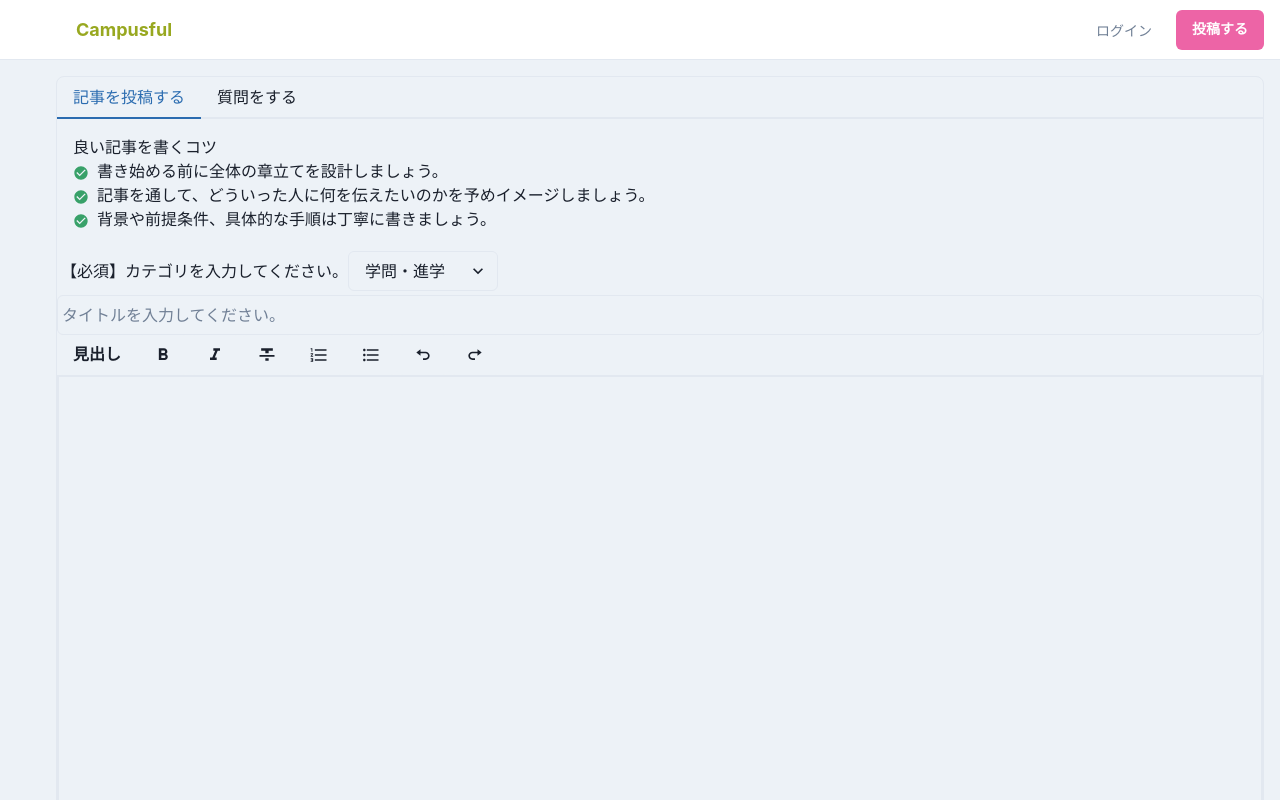
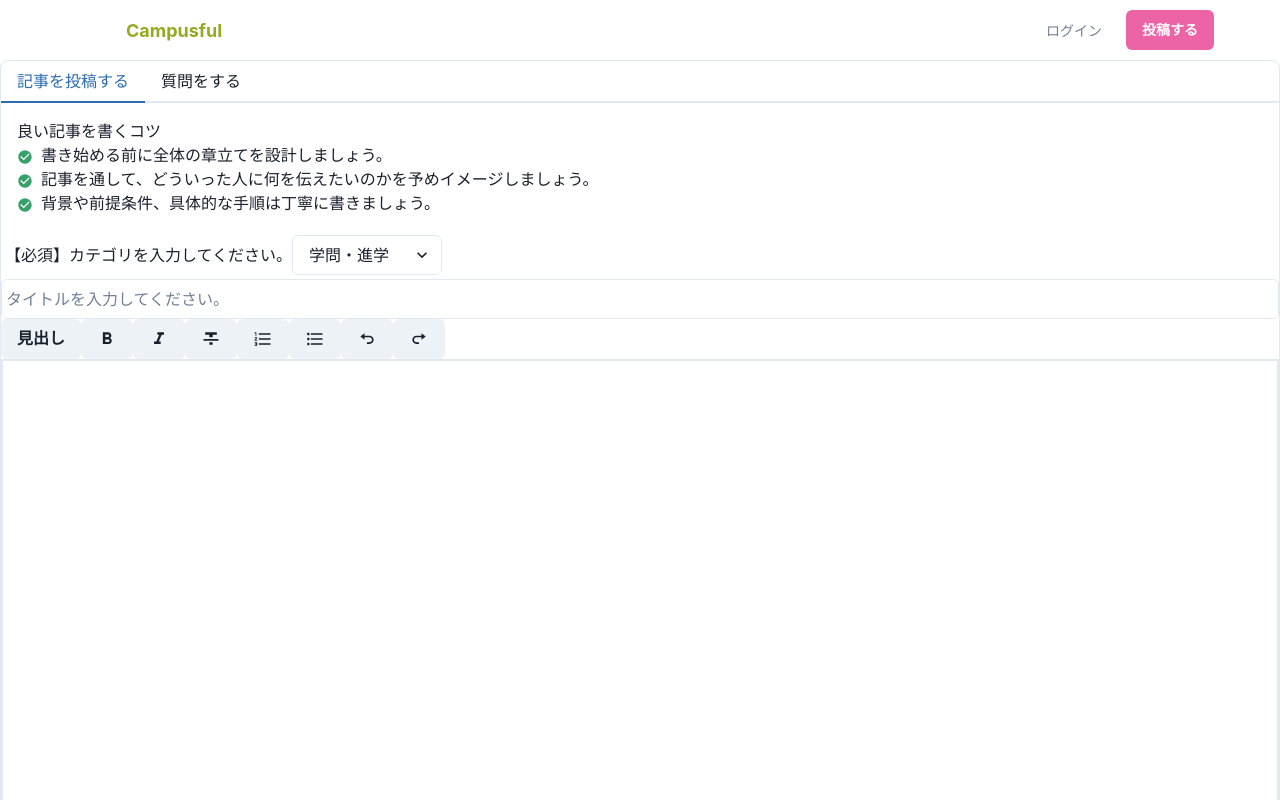
Before and after one commit to michiokoyama/campusful, a React (Create React App) app in the folder web/frontend/: page /articles/post in a window 1280 px wide. Shown: the top 800 px of the page. Built offline with nearby package versions, Linux system fonts and the light colour scheme.

Commit message:
Design: 表示位置を全体的に中央に寄せる

```diff
--- a/web/frontend/src/components/common/Header.tsx
+++ b/web/frontend/src/components/common/Header.tsx
@@ -31,17 +31,17 @@ import {
 } from 'react-icons/fi';
 import { IconType } from 'react-icons';
 
-export const Header = ({children}: {children: ReactNode}) => {
-  return <HeaderBase children={children} />
+export const Header = () => {
+  return <HeaderBase />
 }
 
 const leftMargin = '50px'
 
-const HeaderBase = ({children}: {children: ReactNode}) => {
+const HeaderBase = () => {
   const { isOpen, onToggle, onClose } = useDisclosure();
 
   return (
-    <Box bg={'gray.100'}>
+    <Box bg={'white'} px={{lg: '50px'}}>
       <Flex
         bg={useColorModeValue('white', 'gray.800')}
         color={useColorModeValue('gray.600', 'white')}
@@ -49,8 +49,6 @@ const HeaderBase = ({children}: {children: ReactNode}) => {
         py={{ base: 2 }}
         px={{ base: 4 }}
         borderBottom={1}
-        borderStyle={'solid'}
-        borderColor={useColorModeValue('gray.200', 'gray.900')}
         align={'center'}
         ml={'auto'}
         mr={'auto'}
@@ -119,10 +117,7 @@ const HeaderBase = ({children}: {children: ReactNode}) => {
       <Collapse in={isOpen} animateOpacity>
         <MobileNav />
       </Collapse>
-      <Box ml={{ base: 0, md: 10 }} p="4">
-        {children}
-      </Box>
-    </Box>
+   </Box>
   );
 }
 
--- a/web/frontend/src/pages/articles/post/routes/Post.tsx
+++ b/web/frontend/src/pages/articles/post/routes/Post.tsx
@@ -352,8 +352,9 @@ const TextEditor = () => {
 
 export const Post = () => {
   return (
-    <Header>
+    <>
+      <Header />
       <PostBody />
-    </Header>
+    </>
   )
 }
--- a/web/frontend/src/pages/top/routes/Top.tsx
+++ b/web/frontend/src/pages/top/routes/Top.tsx
@@ -28,9 +28,10 @@ import { ArticleType, GetArticlesQuery } from 'generated/graphql';
 
 export const Top = () => {
   return (
-    <Header>
-      <MainContents />
-    </Header>
+    <>
+    <Header />
+    <MainContents />
+    </>
     );
 }
 
@@ -51,7 +52,7 @@ const MainContents = () => {
   const { isOpen, onToggle, onClose } = useDisclosure();
   const { data } = useArticleLists()
   return (<>
-    <Flex bg={'gray.100'}>
+    <Flex bg={'gray.100'} px={{lg: '100px'}}>
       <Box w={{sm: '0px', md: '250px'}}>
         <SidebarContent
           onClose={() => onClose}
```
